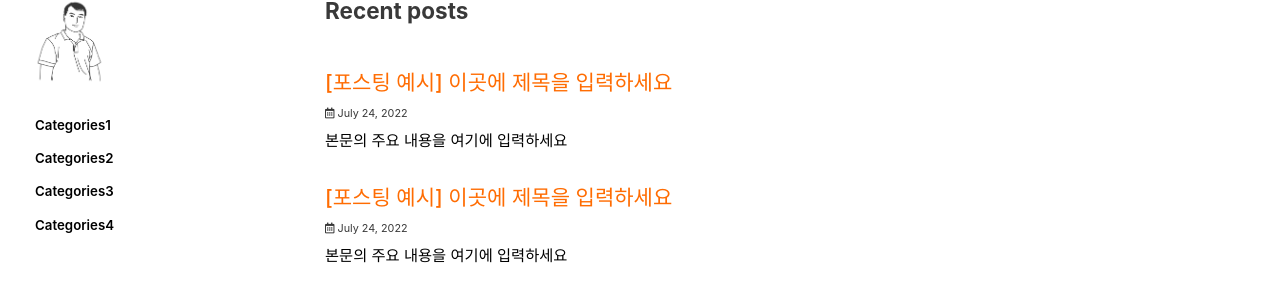
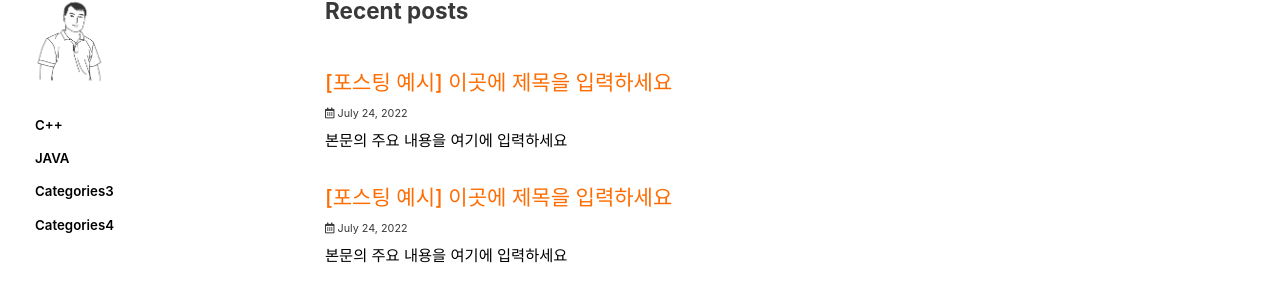
Before and after one commit to keeproll/keeproll.github.io, a Jekyll site: the page built from index.html, in a window 1280 px wide. Shown: the part 137-437 px from the top of the page. Built offline with Jekyll 4.4.1, drawn with Linux system fonts in a browser that asks for light colours; cached includes are drawn as plain includes; some web fonts are replaced; the list of posts is cut into pages by our own code.

Commit message:
Update navigation.yml

```diff
--- a/_data/navigation.yml
+++ b/_data/navigation.yml
@@ -1,13 +1,13 @@
 # main links
 main:
   - title: "Home"
-    url: https://choiiis.github.io/
+    url: https://keeproll.github.io/
 
   - title: "About"
     url: /about/
 
   - title: "GitHub"
-    url: https://github.com/choiiis
+    url: https://github.com/keeproll
 
   # - title: "Projects"
   #   url: /projects/
@@ -18,10 +18,10 @@
 # sidebar navigation (categories)
 # 2022.02.15 sidebar update : simple ver.
 categories:
-  - title: "Categories1"
-    url: /categories/categories1/
-  - title: "Categories2"
-    url: /categories/categories2/
+  - title: "C++"
+    url: /categories/cpp/
+  - title: "JAVA"
+    url: /categories/java/
   - title: "Categories3"
     url: /categories/categories3/
   - title: "Categories4"
```
